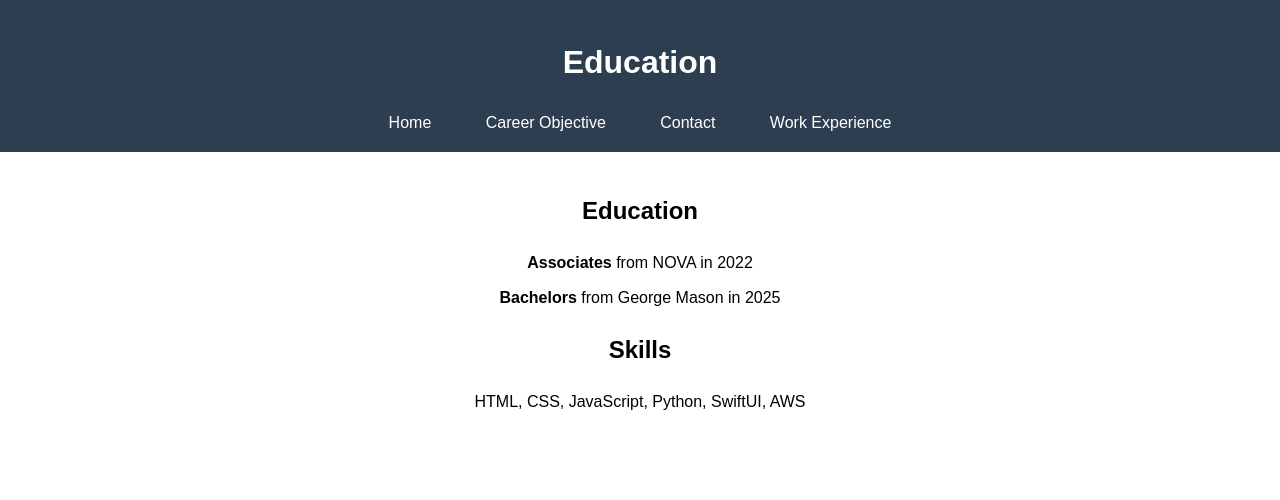
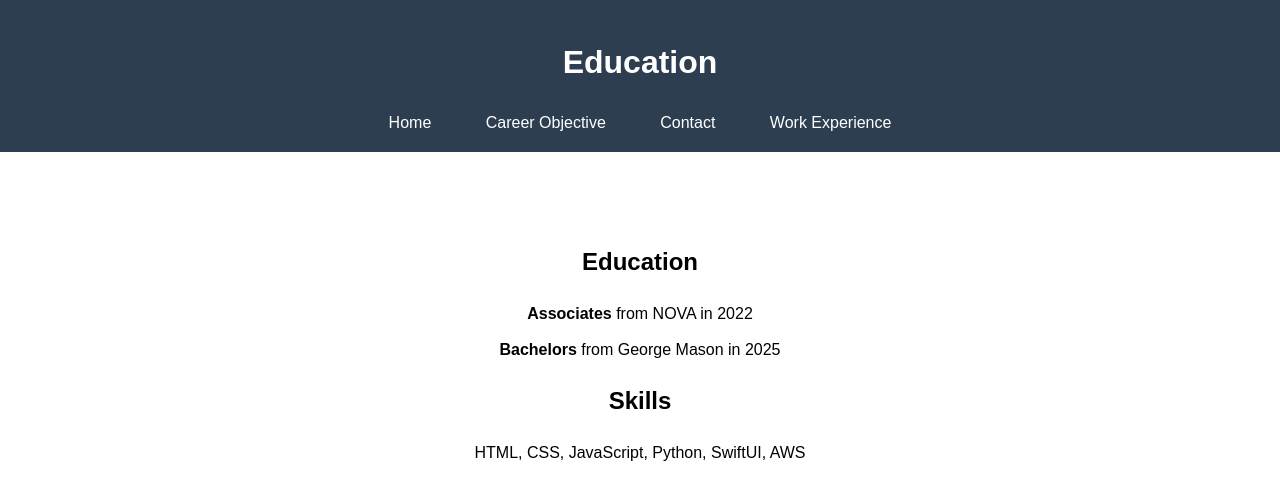
Before and after one commit to OmartAhmad/resume-website, a plain HTML site: page resume-website/education.html in a window 1280 px wide. Drawn offline with Linux system fonts and the light colour scheme.

Commit message:
Update education.html

```diff
--- a/resume-website/education.html
+++ b/resume-website/education.html
@@ -17,7 +17,7 @@
       </nav>
     </header>
     <main>
-      <section>
+      <section><br><br>
         <h2>Education</h2>
         <ul>
           <li><strong>Associates</strong> from NOVA in 2022</li>
```
